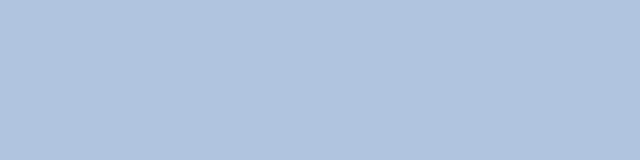
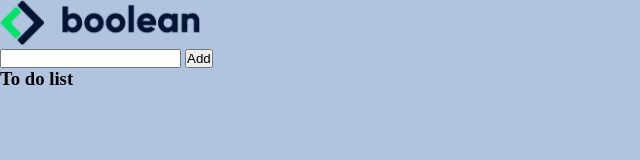
Before and after one commit to federico1989/vue-todolist, a plain HTML site: page index.html in a window 1280 px wide. Shown: the whole page, without its empty margins (0-640 px from the left). Drawn offline with nearby package versions, Linux system fonts and the light colour scheme.

Commit message:
Impostazione html e vue
Impostazione base di html e css con inizializzazione di Vue

```diff
--- a/assets/css/style.css
+++ b/assets/css/style.css
@@ -7,3 +7,9 @@
 body {
   background: #b1c4df;
 }
+img {
+  width: 200px;
+}
+.mini_card {
+  background: lightgray;
+}
--- a/assets/js/main.js
+++ b/assets/js/main.js
@@ -0,0 +1,4 @@
+let app = new Vue ({
+  el: "#app",
+
+})
--- a/index.html
+++ b/index.html
@@ -10,6 +10,21 @@
   <title>Todolist</title>
 </head>
   <body>
+    <div class="card" id="">
+      <img src="assets/img/logo.png" alt="">
+      <div class="add_task">
+        <input type="text" name="" value="">
+        <button type="button" name="button">Add</button>
+      </div>
+      <section class="lista_task">
+        <h3>To do list</h3>
+        <ul>
+          <li></li>
+        </ul>
+      </section>
+
+
+    </div>
 
 
 
```
